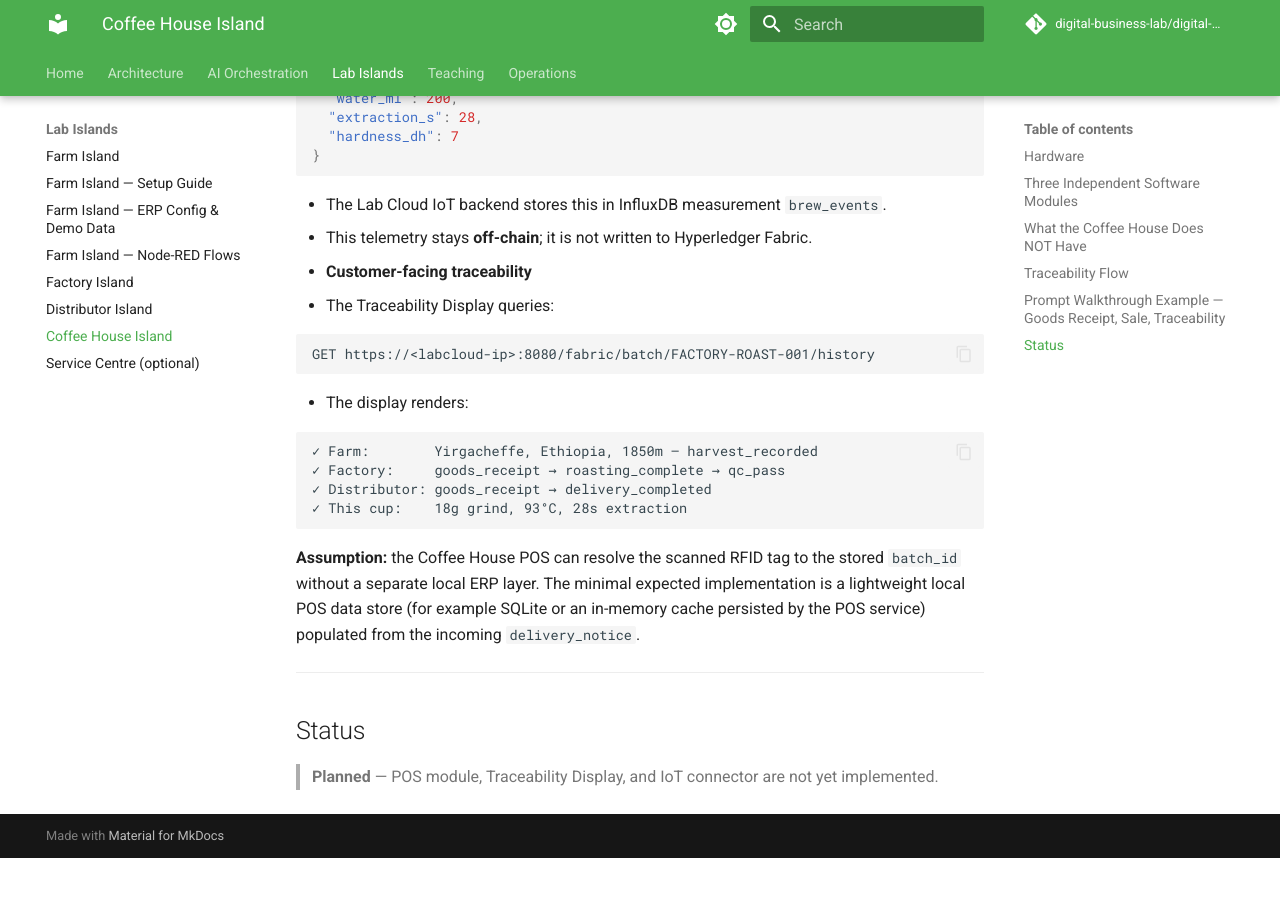
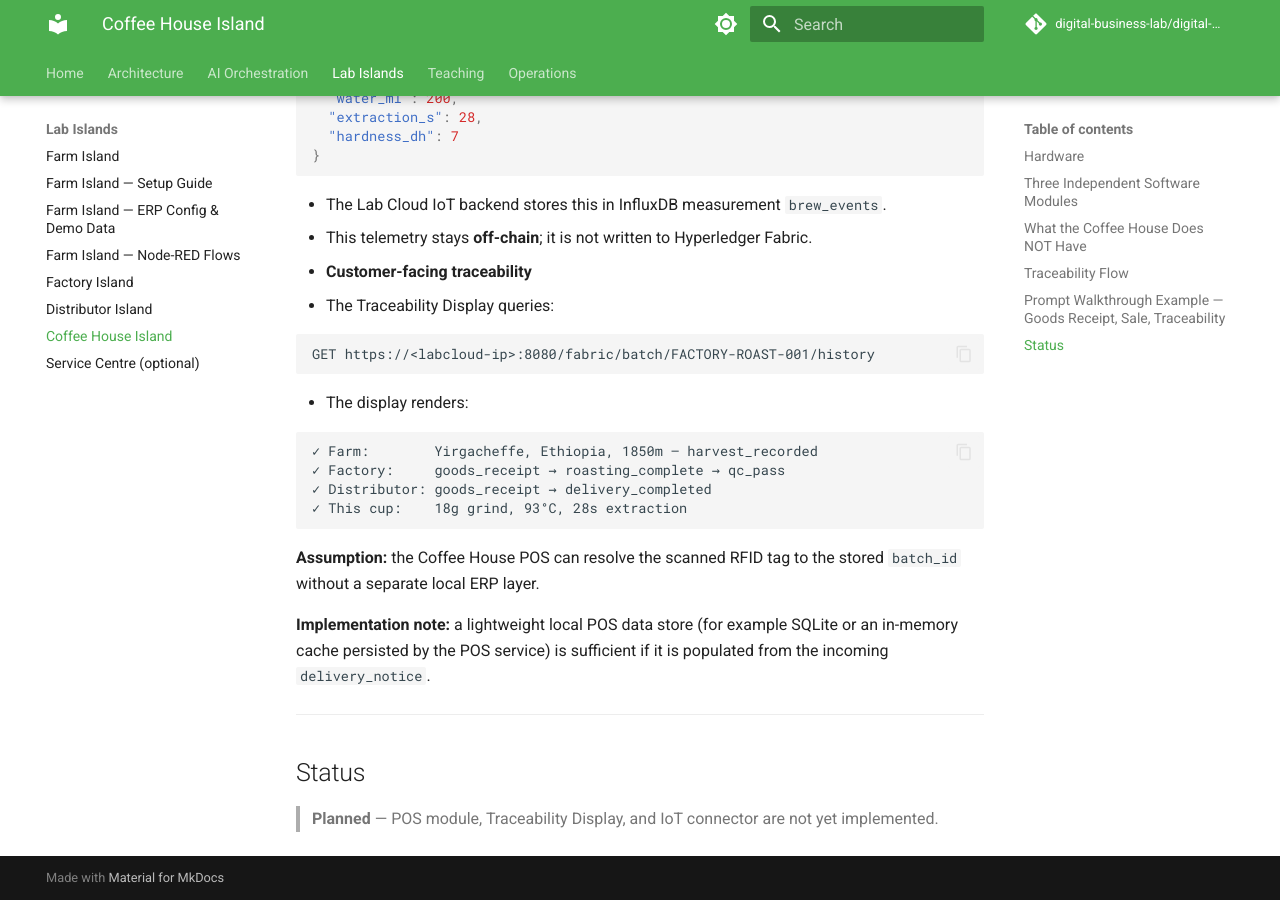
Before and after one commit to digital-business-lab/digital-supply-chain, an MkDocs documentation site: the page built from docs/islands/coffeehouse/index.md, in a window 1280 px wide and 900 px high, scrolled down 2393 px. Built offline with MkDocs 1.6.1 and Material for MkDocs 9.7.7, drawn with Linux system fonts in a browser that asks for light colours; comment, search, counter and statistics services are not loaded; before the commit the page ends 3251 px from its top, so only the background shows below that.

Commit message:
doc: polish prompt walkthrough notes
Agent-Logs-Url: https://github.com/digital-business-lab/digital-supply-chain/sessions/569645a6-c353-4d61-9be0-960e116a3984

Co-authored-by: christophpitzl <71552811+christophpitzl@users.noreply.github.com>

````diff
--- a/docs/islands/coffeehouse/index.md
+++ b/docs/islands/coffeehouse/index.md
@@ -108,7 +108,9 @@ The supply-chain walkthrough prompt uses the following Coffee House sequence:
    ✓ This cup:    18g grind, 93°C, 28s extraction
    ```
 
-**Assumption:** the Coffee House POS can resolve the scanned RFID tag to the stored `batch_id` without a separate local ERP layer. The minimal expected implementation is a lightweight local POS data store (for example SQLite or an in-memory cache persisted by the POS service) populated from the incoming `delivery_notice`.
+**Assumption:** the Coffee House POS can resolve the scanned RFID tag to the stored `batch_id` without a separate local ERP layer.
+
+**Implementation note:** a lightweight local POS data store (for example SQLite or an in-memory cache persisted by the POS service) is sufficient if it is populated from the incoming `delivery_notice`.
 
 ---
 
````
Also changed, not shown: docs/islands/farm/erp.md (+1 -1 lines).
